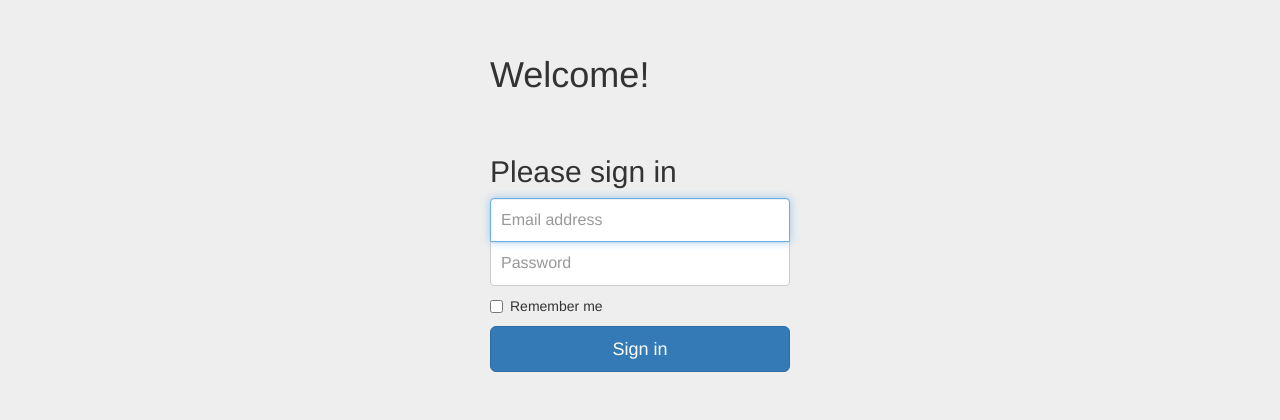
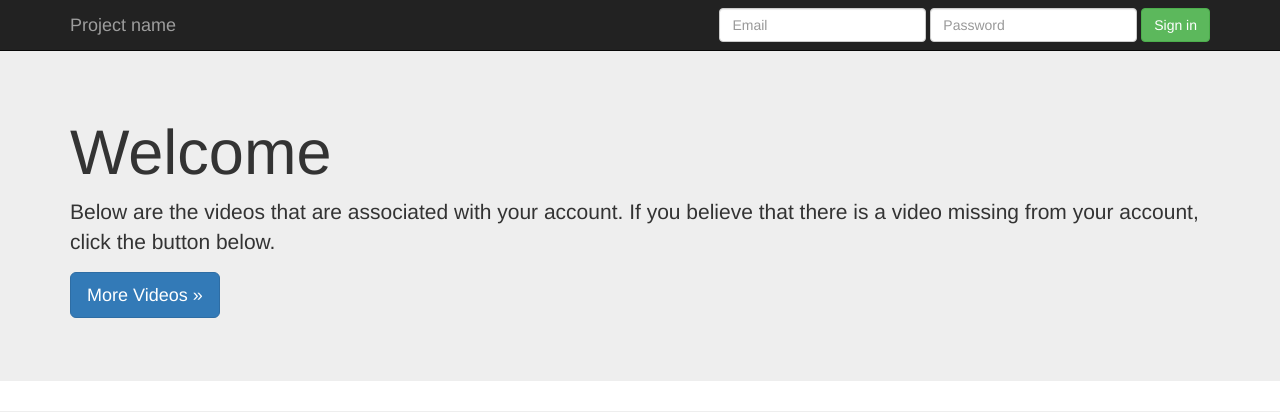
Before and after one commit to mayja1/mayja1.github.io, a plain HTML site: page index.html in a window 1280 px wide. Drawn offline with nearby package versions, Linux system fonts and the light colour scheme.

Commit message:
Added login to large screen

```diff
--- a/index.html
+++ b/index.html
@@ -7,35 +7,65 @@
     <!-- The above 3 meta tags *must* come first in the head; any other head content must come *after* these tags -->
     <meta name="description" content="">
     <meta name="author" content="">
-    <title>Signin Page</title>
+    <link rel="icon" href="../../favicon.ico">
+
+    <title>Jumbotron Template for Bootstrap</title>
 
     <!-- Bootstrap core CSS -->
     <link href="bootstrap/dist/css/bootstrap.min.css" rel="stylesheet">
 
     <!-- Custom styles for this template -->
-    <link href="signin.css" rel="stylesheet">
+    <link href="jumbotron.css" rel="stylesheet">
+
   </head>
 
   <body>
 
-    <div class="container">
-    <h1 class = "form-heading">Welcome!</h1>
-      <form class="form-signin">
-        <h2 class="form-signin-heading">Please sign in</h2>
-        <label for="inputEmail" class="sr-only">Email address</label>
-        <input type="email" id="inputEmail" class="form-control" placeholder="Email address" required autofocus>
-        <label for="inputPassword" class="sr-only">Password</label>
-        <input type="password" id="inputPassword" class="form-control" placeholder="Password" required>
-        <div class="checkbox">
-          <label>
-            <input type="checkbox" value="remember-me"> Remember me
-          </label>
+    <!-- Main jumbotron for a primary marketing message or call to action -->
+    <nav class="navbar navbar-inverse navbar-fixed-top">
+      <div class="container">
+        <div class="navbar-header">
+          <button type="button" class="navbar-toggle collapsed" data-toggle="collapse" data-target="#navbar" aria-expanded="false" aria-controls="navbar">
+            <span class="sr-only">Toggle navigation</span>
+            <span class="icon-bar"></span>
+            <span class="icon-bar"></span>
+            <span class="icon-bar"></span>
+          </button>
+          <a class="navbar-brand" href="#">Project name</a>
         </div>
-        <form action="http://google.com">
-            <button class="btn btn-lg btn-primary btn-block" type="button" onclick="location.href='main.html'";>Sign in</button>
-        </form>
-      </form>
+        <div id="navbar" class="navbar-collapse collapse">
+          <form class="navbar-form navbar-right">
+            <div class="form-group">
+              <input type="text" placeholder="Email" class="form-control">
+            </div>
+            <div class="form-group">
+              <input type="password" placeholder="Password" class="form-control">
+            </div>
+            <button type="button" class="btn btn-success" onclick="location.href='main.html'">Sign in</button>
+          </form>
+        </div><!--/.navbar-collapse -->
+      </div>
+    </nav>
 
+    <div class="jumbotron">
+      <div class="container">
+        <h1>Welcome</h1>
+        <p>Below are the videos that are associated with your account. If you believe that there is a video missing from your account, click the button below.</p>
+        <p><a class="btn btn-primary btn-lg" href="#" role="button">More Videos &raquo;</a></p>
+      </div>
+    </div>
+
+      <hr>
     </div> <!-- /container -->
+
+
+    <!-- Bootstrap core JavaScript
+    ================================================== -->
+    <!-- Placed at the end of the document so the pages load faster -->
+    <script src="https://ajax.googleapis.com/ajax/libs/jquery/1.11.3/jquery.min.js"></script>
+    <script>window.jQuery || document.write('<script src="../../assets/js/vendor/jquery.min.js"><\/script>')</script>
+    <script src="../../dist/js/bootstrap.min.js"></script>
+    <!-- IE10 viewport hack for Surface/desktop Windows 8 bug -->
+    <script src="../../assets/js/ie10-viewport-bug-workaround.js"></script>
   </body>
 </html>
```
Also changed, not shown: main.html (+13 -1 lines).
